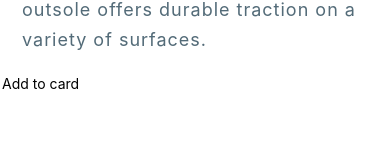
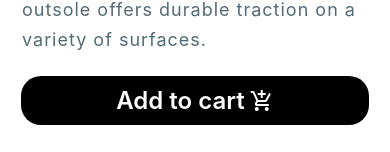
Before and after one commit to shawlycode/Nike, a React Native app: screen / in a window 390 px wide. Shown: the part 1255-1407 px from the top of the page. Before the commit the page ends 1347 px from the top, so only its background shows below. Built offline with nearby package versions, Linux system fonts and the light colour scheme.

Commit message:
cartButton

```diff
--- a/src/data/Screens/ProductDetailsScreen.js
+++ b/src/data/Screens/ProductDetailsScreen.js
@@ -1,9 +1,14 @@
-import { StyleSheet, View, Text, Image, FlatList, ScrollView, useWindowDimensions } from 'react-native'
+import { StyleSheet, View, Text, Image, FlatList, ScrollView, useWindowDimensions, TouchableOpacity } from 'react-native'
+
 import products from '../../data/products'
-
+import { MaterialCommunityIcons } from '@expo/vector-icons';
 const ProductDetailsScreen = () => {
   const product = products[0]
   const { width } = useWindowDimensions()
+
+  const addToCard = () => {
+    console.warn('Item added to Cart')
+  }
   return (
     <View style={styles.container}>
       <ScrollView>
@@ -21,9 +26,10 @@ const ProductDetailsScreen = () => {
           <Text style={styles.description}>{product.description}</Text>
         </View>
       </ScrollView>
-      <View>
-        <Text>Add to card</Text>
-      </View>
+      <TouchableOpacity style={styles.btn} onPress={addToCard}>
+        <Text style={styles.btnText}>Add to cart</Text>
+        <MaterialCommunityIcons name="cart-plus" size={24} color="#fff" />
+      </TouchableOpacity>
     </View>
   )
 }
@@ -32,6 +38,7 @@ const styles = StyleSheet.create({
   },
   details__container: {
     padding: 20,
+    paddingBottom: 100
   },
   name: {
     fontSize: 34,
@@ -51,5 +58,25 @@ const styles = StyleSheet.create({
     letterSpacing: 1,
     color: "#536b78"
   },
+  btn: {
+    flexDirection: "row",
+    alignItems: "center",
+    alignSelf: "center",
+    justifyContent: "center",
+    position: "absolute",
+    bottom: 30,
+    backgroundColor: "#000",
+    width: '90%',
+    borderRadius: 20,
+    padding: 10
+  },
+  btnText: {
+    alignItems: "center",
+    justifyContent: "center",
+    color: "#fff",
+    fontSize: 24,
+    fontWeight: 600,
+    paddingRight: 5
+  }
 })
 export default ProductDetailsScreen
```
